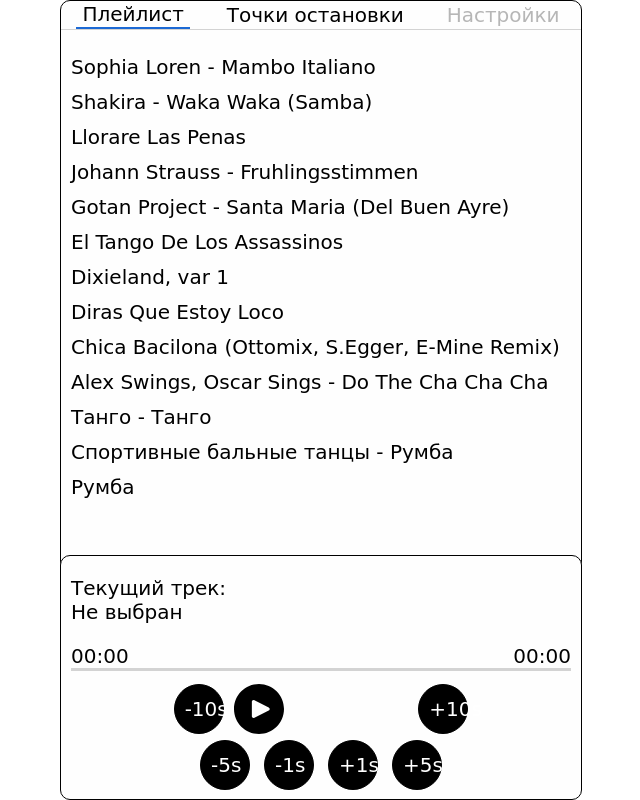
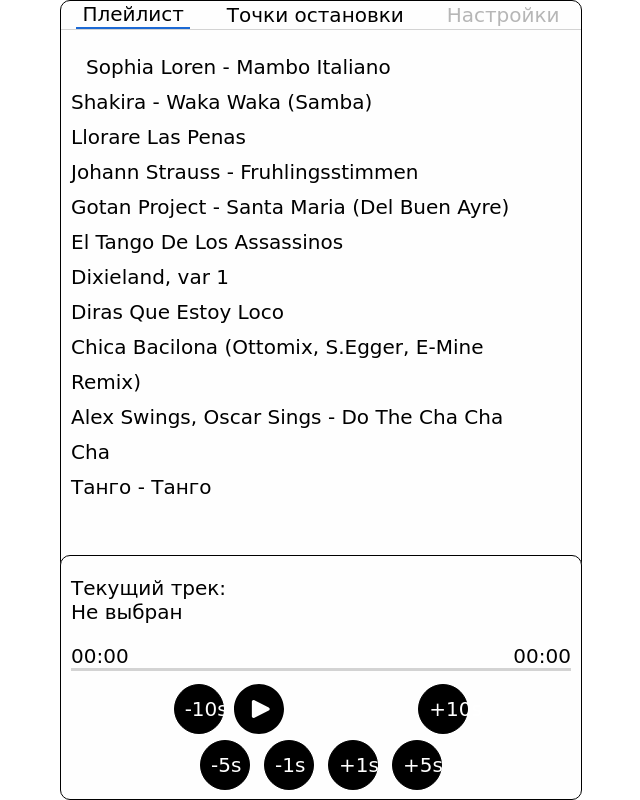
Before and after one commit to MikkyMeow/player-for-rehearsals, a plain HTML site: page index.html in a window 1280 px wide. In both pictures the pointer is over the item "Sophia Loren - Mambo Italiano". Shown: the whole page, without its empty margins (319-959 px from the left). Drawn offline with Linux system fonts and the light colour scheme; a web font is replaced by a local one.

Commit message:
add hover for playlist

```diff
--- a/css/style.css
+++ b/css/style.css
@@ -86,6 +86,13 @@
   list-style-type: none;
   min-height: 35px;
   line-height: 35px;
+  width: 90%;
+}
+
+.info-container li:hover {
+  transform: scale(1.05);
+  transform: translateX(15px);
+  transition: all .3s;
 }
 
 .info-container li:active .track-name {
```
